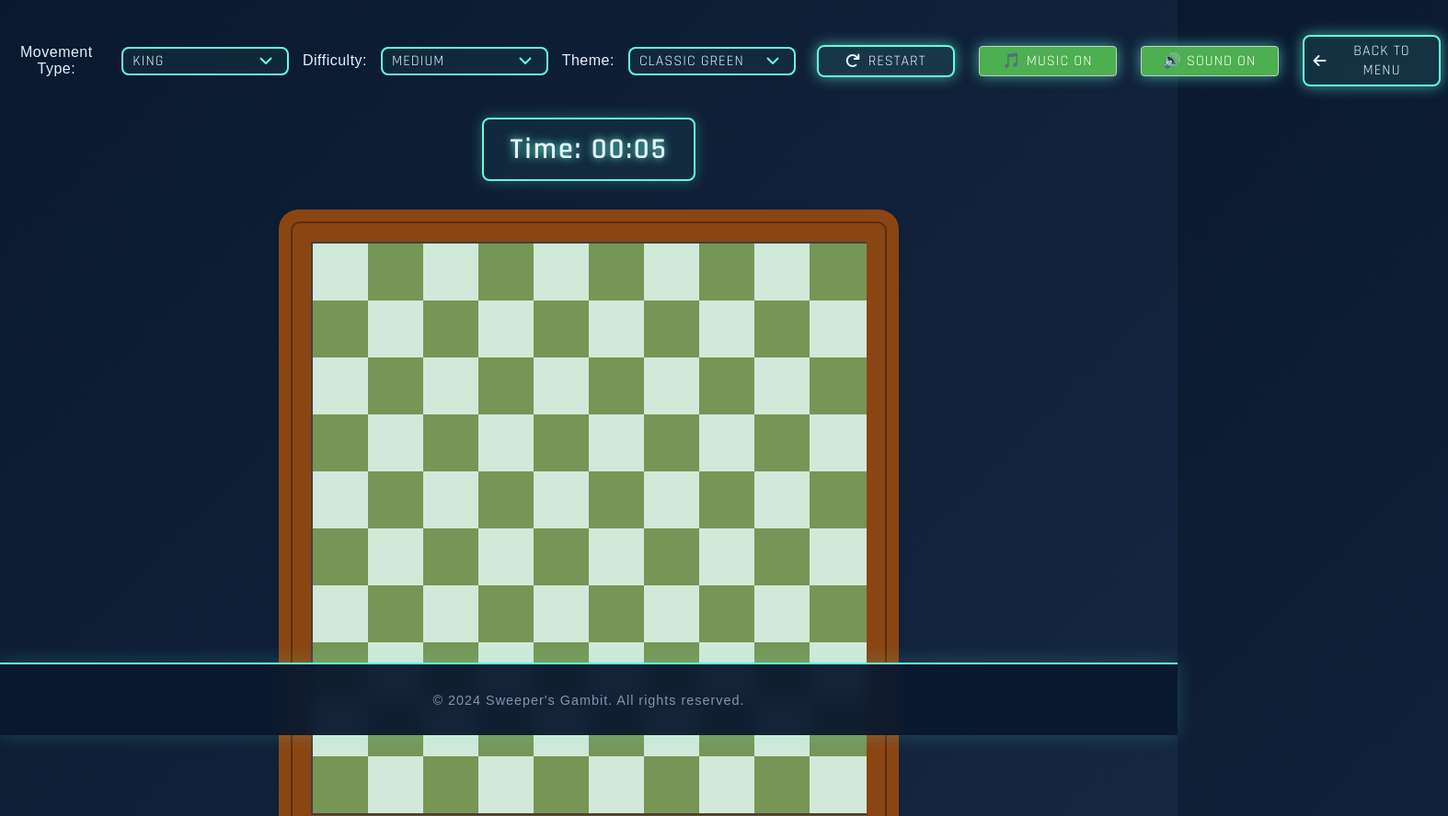
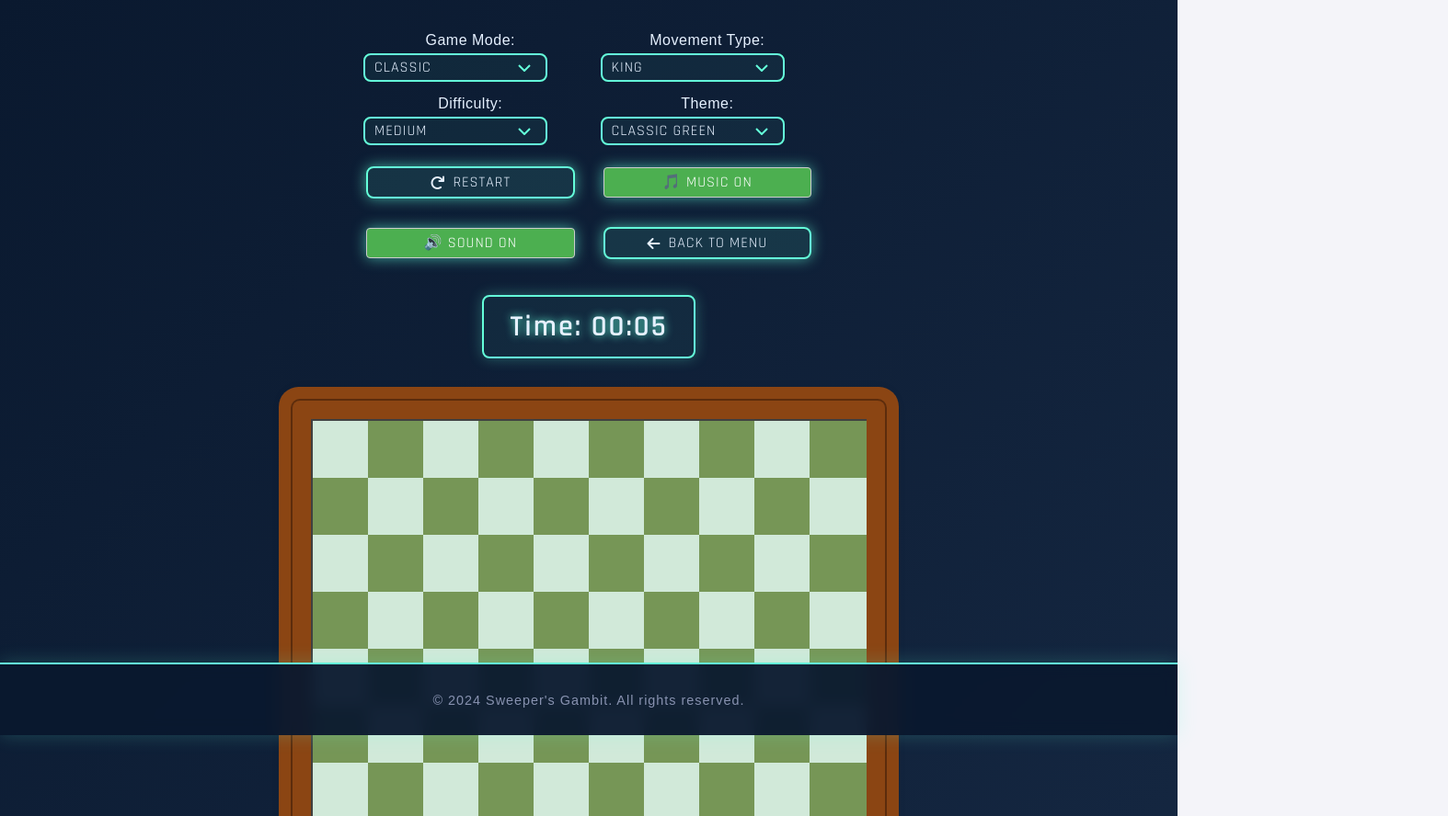
Before and after one commit to Darylwanji/SweepersGambit, a plain HTML site: page src/game.html in a window 1280 px wide. Shown: the top 888 px of the page at 92% size, 1574 px wide, since content can reach past the window. Drawn offline with Linux system fonts and the light colour scheme.

Commit message:
Actually don't know what I updated 😂

```diff
--- /dev/null
+++ b/src/Chess/chess-theme-fix.css
@@ -0,0 +1,25 @@
+/* Chess theme variables */
+:root[data-theme="light"] {
+    --board-bg-light: #f0d9b5;
+    --board-bg-dark: #b58863;
+    --piece-shadow: rgba(0, 0, 0, 0.2);
+}
+
+:root[data-theme="dark"] {
+    --board-bg-light: #d8d8d8;
+    --board-bg-dark: #58585a;
+    --piece-shadow: rgba(0, 0, 0, 0.4);
+}
+
+/* Override chessboard colors */
+.white-1e1d7 {
+    background-color: var(--board-bg-light) !important;
+}
+
+.black-3c85d {
+    background-color: var(--board-bg-dark) !important;
+}
+
+.piece-417db {
+    filter: drop-shadow(2px 2px 2px var(--piece-shadow));
+}
--- a/src/game.html
+++ b/src/game.html
@@ -16,12 +16,15 @@
 
     <div id="game-screen">
         <div id="menu">
+            <div class="menu-item">
                 <label for="mode">Game Mode:</label>
                 <select id="mode" class="futuristic-select">
                     <option value="classic">Classic</option>
                     <option value="survival">Survival</option>
                 </select>
+            </div>
 
+            <div class="menu-item">
                 <label for="movement">Movement Type:</label>
                 <select id="movement" class="futuristic-select">
                     <option value="king" selected>King</option>
@@ -29,14 +32,18 @@
                     <option value="rook">Rook</option>
                     <option value="knight">Knight</option>
                 </select>
+            </div>
 
+            <div class="menu-item">
                 <label for="difficulty">Difficulty:</label>
                 <select id="difficulty" class="futuristic-select">
                     <option value="easy">Easy</option>
                     <option value="medium" selected>Medium</option>
                     <option value="hard">Hard</option>
                 </select>
+            </div>
 
+            <div class="menu-item">
                 <label for="theme">Theme:</label>
                 <select id="theme" class="futuristic-select">
                     <option value="classic">Classic Green</option>
@@ -44,19 +51,31 @@
                     <option value="purple">Royal Purple</option>
                     <option value="wood">Wooden</option>
                 </select>
+            </div>
 
+            <div class="menu-item">
                 <button id="restart-button" class="futuristic-button">
                     <i class="fas fa-redo"></i> Restart
                 </button>
+            </div>
+
+            <div class="menu-item">
                 <button id="music-toggle" class="futuristic-button">
                     <i class="fas fa-music"></i> Music Off
                 </button>
+            </div>
+
+            <div class="menu-item">
                 <button id="sound-toggle" class="futuristic-button">
                     <i class="fas fa-volume-up"></i> Sound On
                 </button>
+            </div>
+
+            <div class="menu-item">
                 <button onclick="closeWindow()" class="futuristic-button">
                     <i class="fas fa-arrow-left"></i> Back to Menu
                 </button>
+            </div>
         </div>
 
         <div id="game-content">
--- a/src/styles/game-layout.css
+++ b/src/styles/game-layout.css
@@ -1,3 +1,31 @@
+/* Menu styling for 2x4 grid layout */
+#menu {
+    display: grid;
+    grid-template-columns: repeat(2, 1fr);
+    grid-template-rows: repeat(4, auto);
+    gap: 15px;
+    padding: 15px;
+    width: 100%;
+    max-width: 500px;
+    margin: 0 auto;
+}
+
+/* Keep labels and selects/buttons together */
+#menu label {
+    margin-bottom: 5px;
+}
+
+/* Responsive adjustments */
+@media (max-width: 768px) {
+    #menu {
+        grid-template-columns: 1fr;
+        grid-template-rows: auto;
+    }
+}
+#menu .menu-item {
+    display: flex;
+    flex-direction: column;
+}
 #game-screen {
     display: flex;
     flex-direction: column;
@@ -11,6 +39,7 @@
     justify-content: flex-start;
     width: 100%;
     gap: 10px;
+    min-height: 0;
 }
 
 #game-container {
--- a/src/styles/game-specific.css
+++ b/src/styles/game-specific.css
@@ -11,7 +11,7 @@
 
 /* Game menu layout */
 #menu {
-    display: flex;
+    display: felx;
     flex-wrap: wrap;
     gap: 1rem;
     align-items: center;
```
Also changed, not shown: src/Chess/Chessindex.html (+28 -2 lines), 1 other file. Lines whose indentation alone changed are shown as unchanged.
